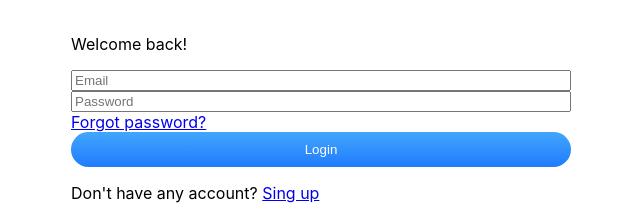
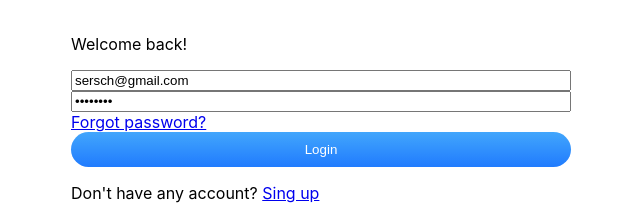
Before and after one commit to YubiFuu/Finco, a React (Create React App) app in the folder client/: page / in a window 1280 px wide. Shown: the part 657-873 px from the top of the page, without its empty margins (319-959 px from the left). Built offline with nearby package versions, Linux system fonts and the light colour scheme.

Commit message:
feat: add user-login frontend

```diff
--- a/client/src/App.js
+++ b/client/src/App.js
@@ -1,3 +1,4 @@
+import { useEffect, useState } from "react";
 import { BrowserRouter, Navigate, Route, Routes } from "react-router-dom";
 import "./App.css";
 import EditProfile from "./pages/Account/EditProfile/EditProfile";
@@ -5,12 +6,46 @@ import LogIn from "./pages/Account/LogIn/LogIn";
 import SignUp from "./pages/Account/SignUp/SignUp";
 
 function App() {
+	const [token, setToken] = useState(null);
+	console.log(Date.now(), token);
+	useEffect(() => {
+		if (!token) {
+			return;
+		}
+		// refresh token before it expires
+		const tokenPayloadBase64Str = token.split(".")[1];
+		const tokenPayloadJsonStr = atob(tokenPayloadBase64Str);
+		const tokenPayload = JSON.parse(tokenPayloadJsonStr);
+		const exp = tokenPayload.exp;
+		const nowInSeconds = Math.floor(Date.now() / 1000);
+
+		const tenSecondsBefore = 10;
+		const triggerSilentTokenRefreshInSeconds =
+			exp - nowInSeconds - tenSecondsBefore;
+
+		console.log({ triggerSilentTokenRefreshInSeconds });
+		const refreshTokenTimeoutID = setTimeout(() => {
+			console.log("about to do silet refresh");
+
+			fetch("http://localhost:9001/api/v1/users/refresh-token", {
+				method: "POST",
+				credentials: "include", // here: take refresh token from httpOnly secure cookie and send it
+			})
+				.then((res) => res.json())
+				.then(({ result }) => {
+					setToken(result?.accessToken);
+				});
+		}, triggerSilentTokenRefreshInSeconds * 1000);
+
+		return () => clearTimeout(refreshTokenTimeoutID);
+	}, [token]);
+
 	return (
 		<div className="App">
 			<BrowserRouter>
 				<SignUp />
 				<EditProfile />
-				<LogIn />
+				<LogIn setToken={setToken} />
 			</BrowserRouter>
 		</div>
 	);
--- a/client/src/pages/Account/LogIn/LogIn.js
+++ b/client/src/pages/Account/LogIn/LogIn.js
@@ -1,18 +1,66 @@
-import { Link } from "react-router-dom";
+import { useState } from "react";
+import { Link, useNavigate } from "react-router-dom";
 import Button from "../../../components/Button/Button";
 import "./LogIn.css";
 
-const LogIn = () => {
+const LogIn = ({ setToken }) => {
+	const [email, setEmail] = useState("sersch@gmail.com");
+	const [password, setPassword] = useState("12345678");
+	const [errorMessage, setErrorMessage] = useState("");
+
+	const navigate = useNavigate();
+
+	function login(event) {
+		event.preventDefault();
+
+		fetch("http://localhost:9001/api/v1/users/login", {
+			method: "POST",
+			headers: {
+				"Content-Type": "application/json",
+			},
+			body: JSON.stringify({ email, password }),
+			credentials: "include", // muss sein für refresh token! -- "save httpOnly cookie session"
+		})
+			.then((res) => res.json())
+			.then(({ status, result, error }) => {
+				if (status === "error") {
+					// error handling...
+					setErrorMessage(error.message);
+					return;
+				}
+				// result: { acccessToken, refreshToken }
+				setToken(result.accessToken);
+				return navigate("/home");
+			});
+	}
+
 	return (
 		<div className="login-page">
 			<h2>This is Login</h2>
 			<p>Welcome back!</p>
-			<div className="input-wrapper">
-				<input type="email" placeholder="Email" />
-				<input type="password" placeholder="Password" />
+
+			<form className="input-wrapper">
+				<input
+					type="email"
+					placeholder="Email"
+					value={email}
+					onChange={(e) => setEmail(e.target.value)}
+				/>
+				<input
+					type="password"
+					placeholder="Password"
+					value={password}
+					onChange={(e) => setPassword(e.target.value)}
+				/>
 				<Link>Forgot password?</Link>
-				<Button buttonName={"Login"}>Login</Button>
-			</div>
+				<Button buttonName={"Login"} function={login}>
+					Login
+				</Button>
+				{errorMessage && (
+					<p className="error-message">{errorMessage}</p>
+				)}
+			</form>
+
 			<p>
 				Don't have any account? <Link>Sing up</Link>
 			</p>
```
